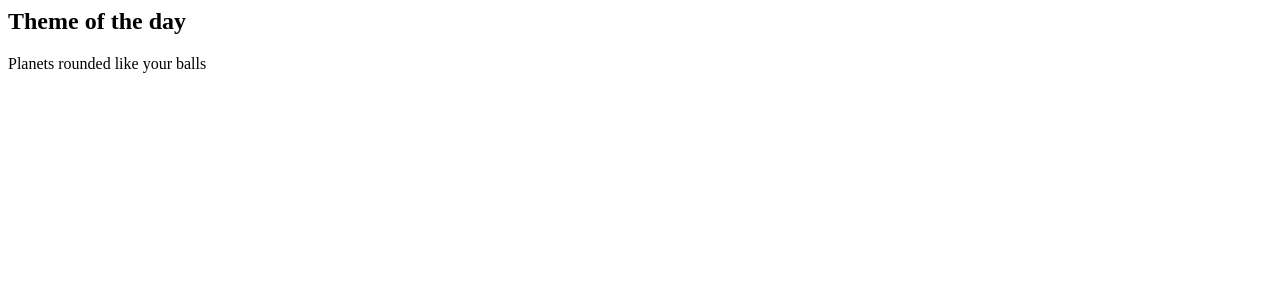
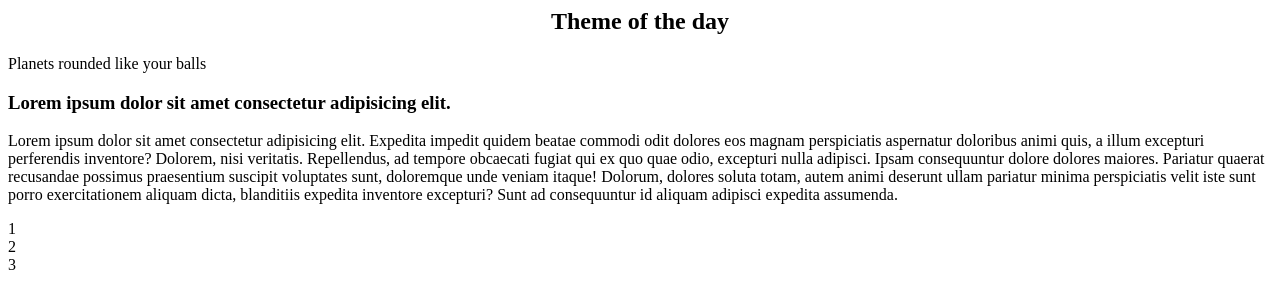
Before and after one commit to Fixishi/HTML-WA, a plain HTML site: page 0610/index.html in a window 1280 px wide. Drawn offline with Linux system fonts and the light colour scheme; files that its build step writes are made by us from their sources.

Commit message:
small adjustments

```diff
--- a/0610/index.html
+++ b/0610/index.html
@@ -1,13 +1,23 @@
-<html lang="en">
+<html lang="cs">
 <head>
     <meta charset="UTF-8">
     <meta http-equiv="X-UA-Compatible" content="IE=edge">
     <meta name="viewport" content="width=device-width, initial-scale=1.0">
+    <link rel="stylesheet" href="styleGlobal.css">
+    <title>Space</title>
     <link rel="icon" type="image/x-icon" href="/Images/favicon.ico">
-    <title>Space</title>
 </head>
 <body>
     <h2>Theme of the day</h2>
     <p>Planets rounded like your balls</p>
+    <h3>Lorem ipsum dolor sit amet consectetur adipisicing elit.</h3>
+    <p>Lorem ipsum dolor sit amet consectetur adipisicing elit. Expedita impedit quidem beatae commodi odit dolores eos magnam perspiciatis aspernatur doloribus animi quis, a illum excepturi perferendis inventore? Dolorem, nisi veritatis.
+    Repellendus, ad tempore obcaecati fugiat qui ex quo quae odio, excepturi nulla adipisci. Ipsam consequuntur dolore dolores maiores. Pariatur quaerat recusandae possimus praesentium suscipit voluptates sunt, doloremque unde veniam itaque!
+    Dolorum, dolores soluta totam, autem animi deserunt ullam pariatur minima perspiciatis velit iste sunt porro exercitationem aliquam dicta, blanditiis expedita inventore excepturi? Sunt ad consequuntur id aliquam adipisci expedita assumenda.</p>
+    <div class="flex-container">
+        <div>1</div>
+        <div>2</div>
+        <div>3</div>
+      </div>
 </body>
 </html>
```
